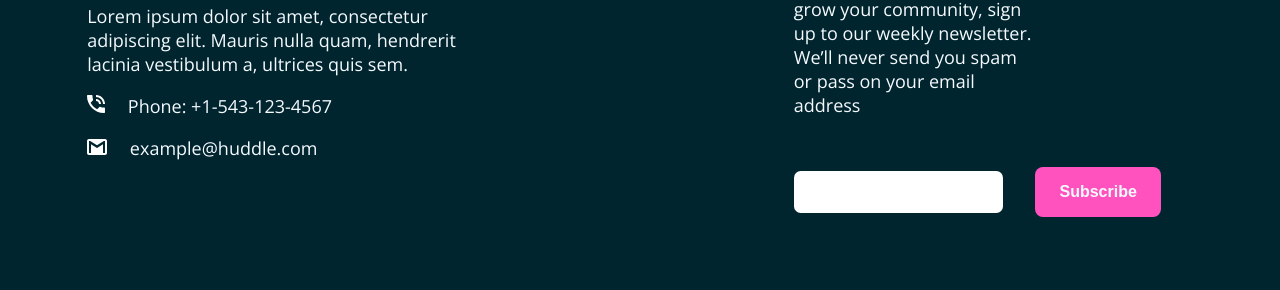
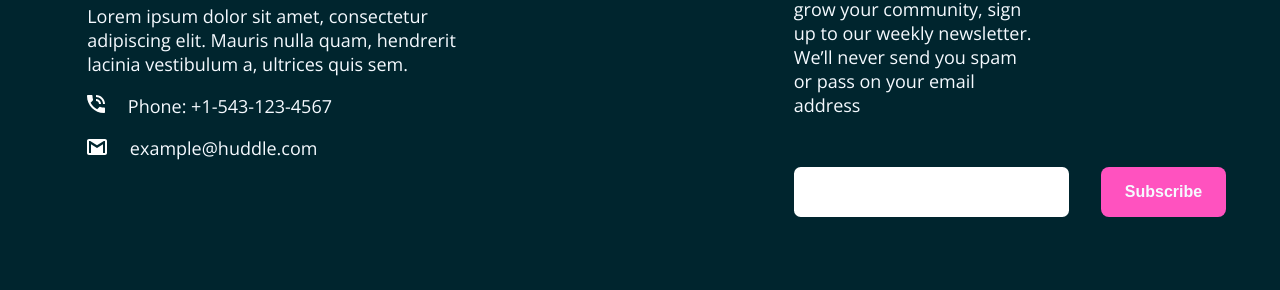
Before and after one commit to EstelleRoges/FrontendMentor-Landing-page-curved-sections, a website: page index.html in a window 1280 px wide. Shown: the part 5020-5310 px from the top of the page. Drawn offline with nearby package versions, Linux system fonts and the light colour scheme.

Commit message:
styles updated

```diff
--- a/styles.scss
+++ b/styles.scss
@@ -274,9 +274,10 @@ header {
 
     input {
       width: 65%;
+      min-width: 275px;
       max-width: 380px;
       border: none;
-      padding: 1em;
+      padding: 1.3em;
       border-radius: 0.5em;
       color: var(--veryDarkCyan);
     }
```
Also changed, not shown: styles.css, 1 other file.
